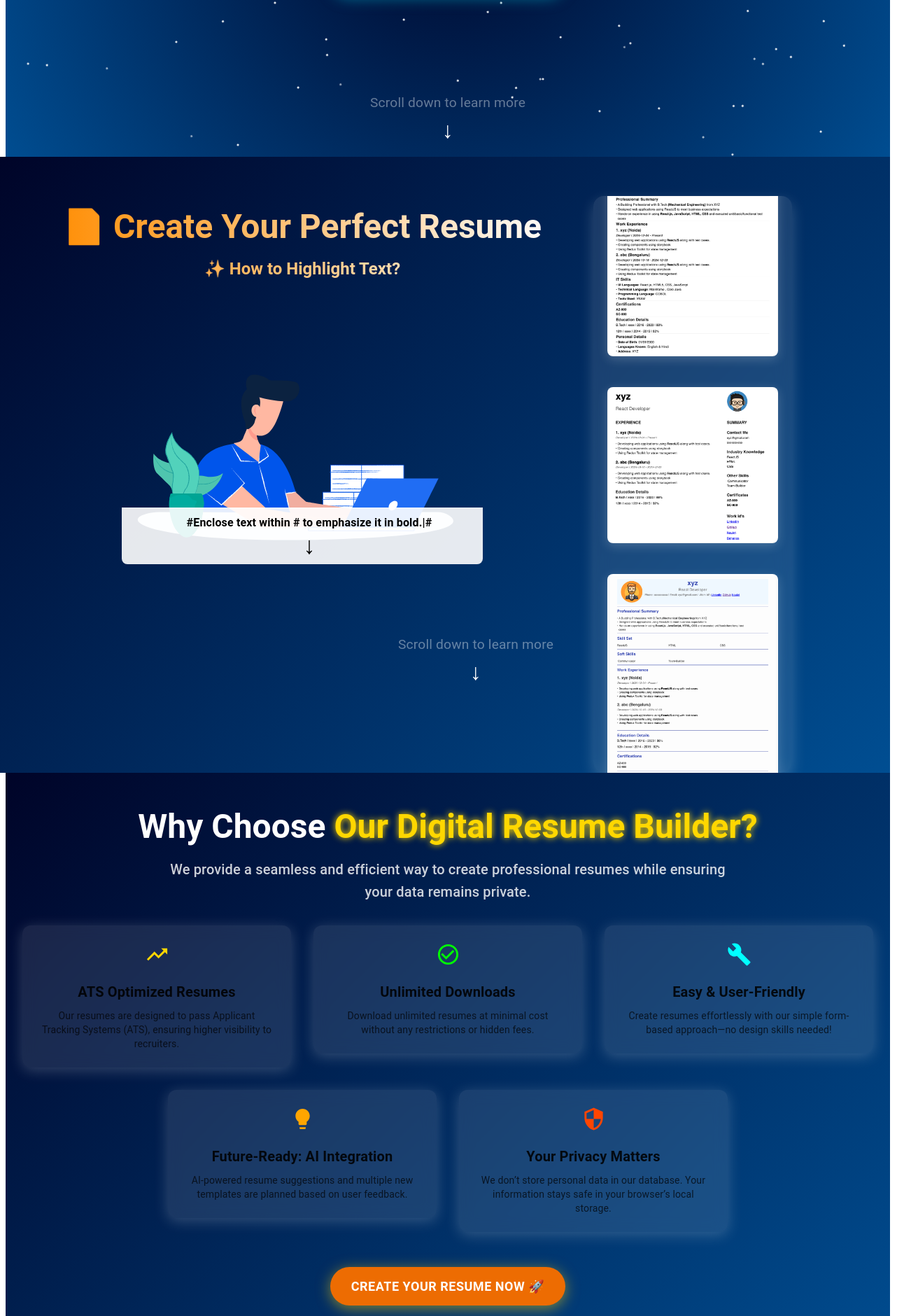
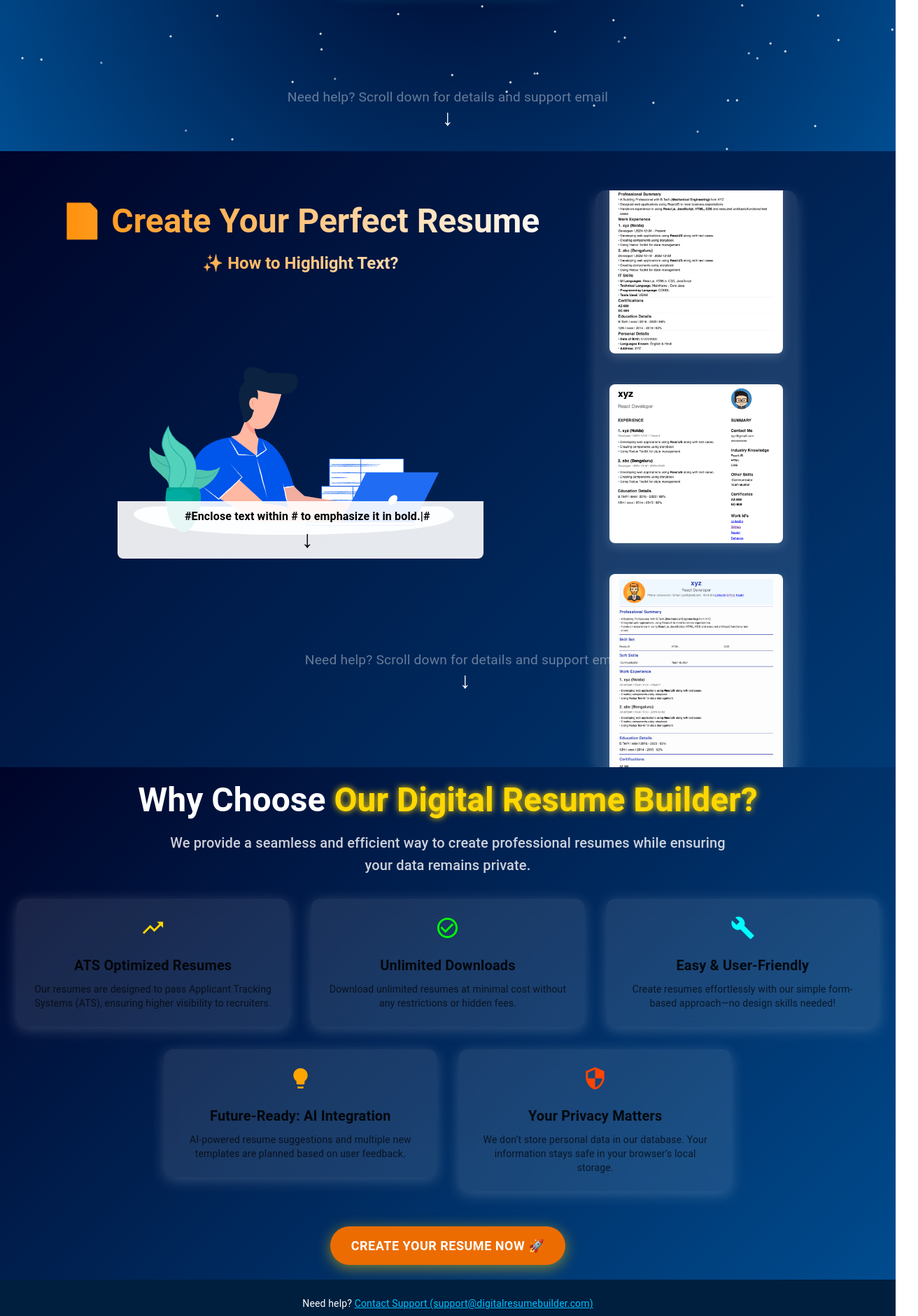
Before and after one commit to PrashantRai3006/digital-resume, a React (Create React App) app: page / in a window 1280 px wide. Shown: the part 568-2448 px from the top of the page at 70% size, 1312 px wide, since content can reach past the window. Built offline with nearby package versions, Linux system fonts and the light colour scheme; no server answers.

Commit message:
design correction

```diff
--- a/src/components/ChooseUs.jsx
+++ b/src/components/ChooseUs.jsx
@@ -35,7 +35,7 @@ export default function ChooseUs({dynamicNavigation,user}) {
   return (
     <Box
       sx={{
-        minHeight: "100vh",
+        height: "100vh",
         display: "flex",
         flexDirection: "column",
         alignItems: "center",
@@ -47,6 +47,7 @@ export default function ChooseUs({dynamicNavigation,user}) {
         py: 5,
         position: "relative",
         overflow: "hidden",
+        boxSizing: 'border-box'
       }}
     >
       {/* Animated Gradient Effect */}
@@ -123,6 +124,12 @@ export default function ChooseUs({dynamicNavigation,user}) {
       <Typography variant="body2" sx={{ mt: 5, opacity: 0.8, maxWidth: 600 }}>
         This is just the beginning! 🚀 More resume templates and AI-powered improvements will be added based on user feedback.
       </Typography>
+      {/* Footer with Support Email */}
+      <Box sx={{ textAlign: "center", backgroundColor: "#001f3f", py:3,color: "white", width:'100%', position:'absolute', bottom:'0px'}}>
+      <Typography variant="body2">
+          Need help? <a href="mailto:support@digitalresumebuilder.com" style={{ color: "#00BFFF" }}>Contact Support (support@digitalresumebuilder.com)</a>
+        </Typography>
+      </Box>
     </Box>
   );
 }
--- a/src/components/HomePage.jsx
+++ b/src/components/HomePage.jsx
@@ -35,6 +35,17 @@ const HomePage = ({ dynamicNavigation }) => {
 
   return (
     <>
+    <style>
+        {`
+        /* Ensure no horizontal scrollbar */
+        html, body {
+          margin: 0;
+          padding: 0;
+          overflow-x: hidden;
+          width: 100vw;
+        }
+        `}
+      </style>
       <Box
         sx={{
           height: "100vh",
@@ -46,6 +57,8 @@ const HomePage = ({ dynamicNavigation }) => {
           overflow: "hidden",
           color: "white",
           textAlign: "center",
+          overflowX: "hidden",
+          width:'100vw'
         }}
       >
         {/* Background Animation */}
@@ -134,7 +147,7 @@ const HomePage = ({ dynamicNavigation }) => {
         </style>
 
         {/* Slow Moving Circular Stars */}
-        <div className="stars">
+        <div className="stars" >
           {[...Array(100)].map((_, i) => (
             <div
               key={i}
@@ -194,11 +207,11 @@ const HomePage = ({ dynamicNavigation }) => {
             Create Your Resume Now 🚀
           </Button>
         </motion.div>
-        <Box sx={{ position: "absolute", bottom: "30px" }}>
+        <Box sx={{ position: "absolute", bottom: "40px" }}>
           <Typography className="scroll-hint">
-            Scroll down to learn more
+          Need help? Scroll down for details and support email
           </Typography>
-          <Typography className="scroll-arrow" onClick={scrollToNextSection}>
+          <Typography className="scroll-arrow" onClick={scrollToNextSection} sx={{marginTop:'-10px'}}>
             ↓
           </Typography>
         </Box>
--- a/src/components/KnowMore.jsx
+++ b/src/components/KnowMore.jsx
@@ -33,15 +33,16 @@ export default function KnowMore({dynamicNavigation,user}) {
     document.getElementById("choose-us")?.scrollIntoView({ behavior: "smooth" });
   };
   return (
-    <>
+    <Box sx={{background: "linear-gradient(135deg, #000428, #004e92)",}}>
       <Grid
         container
         spacing={2}
         sx={{
           padding: "40px",
-          background: "linear-gradient(135deg, #000428, #004e92)",
+
           position: "relative",
           color: "white",
+
         }}
       >
         {/* Left Section */}
@@ -218,11 +219,11 @@ export default function KnowMore({dynamicNavigation,user}) {
             display: "flex",
           }}
         >
-          <Box sx={{ position: "absolute", bottom: "20px" , display:'flex',flexDirection:'column',alignItems:'center'}}>
+          <Box sx={{ position: "absolute", bottom: "0px" , display:'flex',flexDirection:'column',alignItems:'center', marginLeft:'-30px'}}>
                     <Typography className="scroll-hint">
-                      Scroll down to learn more
+                    Need help? Scroll down for details and support email
                     </Typography>
-                    <Typography className="scroll-arrow" onClick={scrollToNextSection}>
+                    <Typography className="scroll-arrow" onClick={scrollToNextSection} sx={{marginTop:'-10px'}}>
                       ↓
                     </Typography>
                   </Box>
@@ -231,6 +232,6 @@ export default function KnowMore({dynamicNavigation,user}) {
       <Box id="choose-us">
         <ChooseUs dynamicNavigation={dynamicNavigation} user={user}/>
       </Box>
-    </>
+    </Box>
   );
 }
--- a/src/components/LoginPage.js
+++ b/src/components/LoginPage.js
@@ -46,12 +46,12 @@ const LoginPage = ({ dynamicNavigation }) => {
       // Capitalize each word properly
       const formattedMessage = rawMessage
         .split(/\s+/) // Ensure proper word splitting
-      .map(word => word.charAt(0).toUpperCase() + word.slice(1).toLowerCase()) // Capitalize each word
+        .map(
+          (word) => word.charAt(0).toUpperCase() + word.slice(1).toLowerCase()
+        ) // Capitalize each word
         .join(" "); // Convert array back to string
 
       setError(`Error - ${formattedMessage}`);
-
-
 
       setShowError(true);
       setTimeout(() => setShowError(false), 4000);
@@ -71,8 +71,23 @@ const LoginPage = ({ dynamicNavigation }) => {
   };
 
   return (
+    <>
+    <style>
+        {`
+        /* Ensure no horizontal scrollbar */
+        html, body {
+          margin: 0;
+          padding: 0;
+          overflow-x: hidden;
+          width: 100vw;
+        }
+        `}
+      </style>
+
     <Box
       sx={{
+        width:'100vw',
+        boxSizing: "border-box",
         height: "100vh",
         display: "flex",
         flexDirection: "column",
@@ -157,7 +172,12 @@ const LoginPage = ({ dynamicNavigation }) => {
           color="primary"
           fullWidth
           onClick={handleAuth}
-          sx={{ borderRadius: "20px", padding: "12px 30px", mb: 2, fontSize: "16px" }}
+          sx={{
+            borderRadius: "20px",
+            padding: "12px 30px",
+            mb: 2,
+            fontSize: "16px",
+          }}
         >
           {isSignup ? "Sign Up" : "Login"}
         </Button>
@@ -166,19 +186,51 @@ const LoginPage = ({ dynamicNavigation }) => {
           color="secondary"
           fullWidth
           onClick={handleGoogleLogin}
-          sx={{ borderRadius: "20px", padding: "12px 30px", mb: 2, fontSize: "16px" }}
+          sx={{
+            borderRadius: "20px",
+            padding: "12px 30px",
+            mb: 2,
+            fontSize: "16px",
+          }}
         >
           Sign in with Google
         </Button>
         <Typography
           variant="body2"
-          sx={{ mt: 2, cursor: "pointer", textDecoration: "underline", color: "#1e3c72" }}
+          sx={{
+            mt: 2,
+            cursor: "pointer",
+            textDecoration: "underline",
+            color: "#1e3c72",
+          }}
           onClick={() => setIsSignup(!isSignup)}
         >
           {isSignup ? "Already have an account? Login" : "New user? Sign up"}
         </Typography>
       </Box>
+      <Box
+        sx={{
+          textAlign: "center",
+          backgroundColor: "#001f3f",
+          py: 3,
+          color: "white",
+          width: "100vw",
+          position: "absolute",
+          bottom: "0px",
+        }}
+      >
+        <Typography variant="body2">
+          Need help?{" "}
+          <a
+            href="mailto:support@digitalresumebuilder.com"
+            style={{ color: "#00BFFF" }}
+          >
+            Contact Support (support@digitalresumebuilder.com)
+          </a>
+        </Typography>
       </Box>
+    </Box>
+    </>
   );
 };
 
```
Lines whose indentation alone changed are shown as unchanged.
